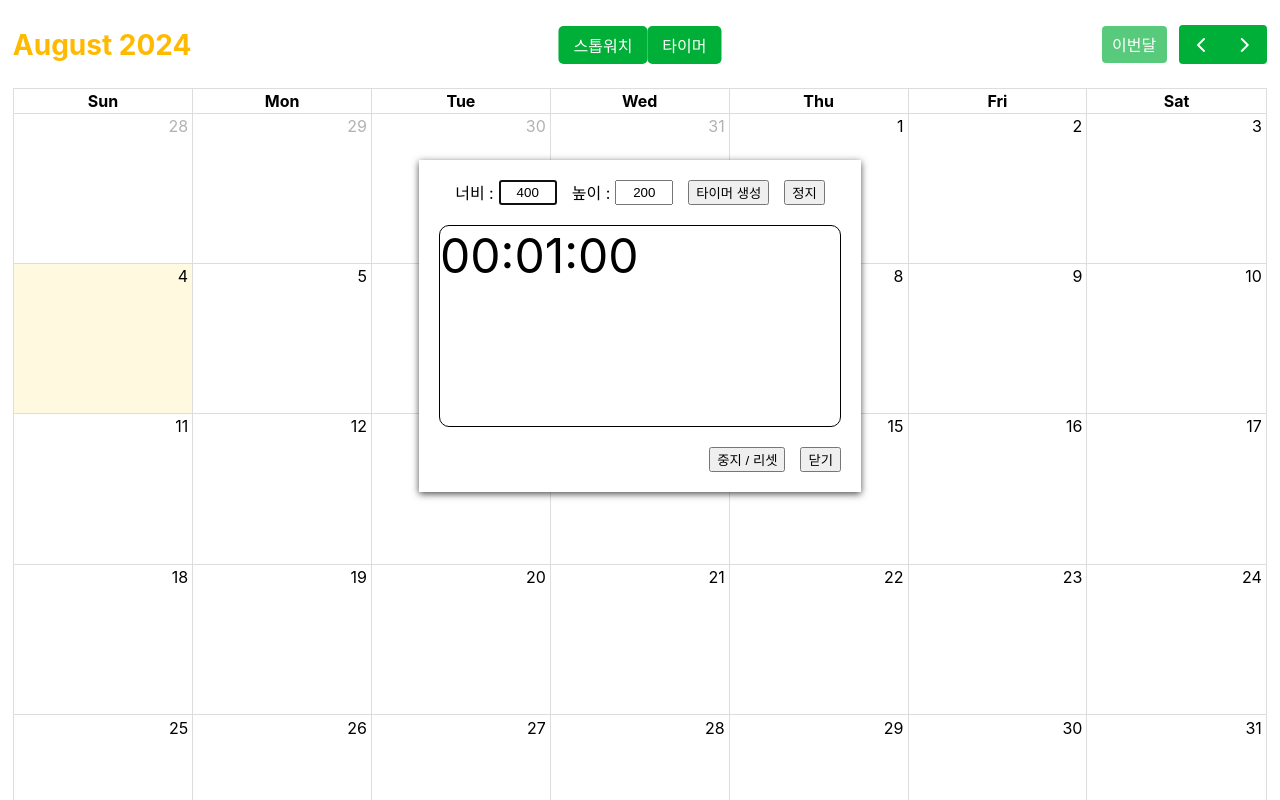
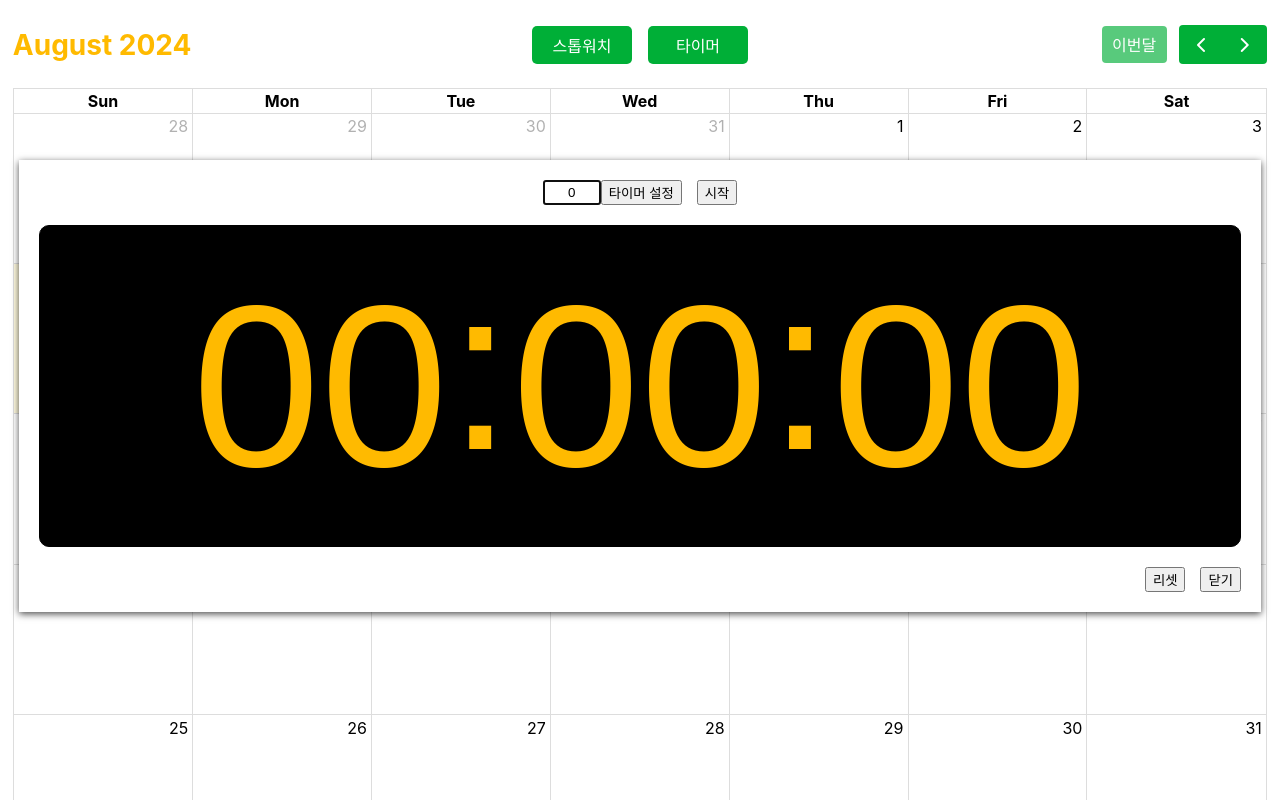
Before and after one commit to kim-src/fitness-calendar, a React (Create React App) app: page / in a window 1280 px wide. Both pictures are taken after a click on the button "스톱워치". Shown: the top 800 px of the page. Built offline with nearby package versions, Linux system fonts and the light colour scheme.

Commit message:
2024-08-11 15:07 Updated timer function of FitnessTimer.jsx

```diff
--- /dev/null
+++ b/src/assets/css/fitness-timer.css
@@ -0,0 +1,16 @@
+.timerDisplay {
+    display: flex;
+    justify-content: center;
+    align-items: center;
+
+    font-family: Arial;
+    color: #ffba00;
+    font-size: 230px;
+    background: black;
+    padding: 5%;
+    border-radius: 5px;
+}
+
+.colon {
+    margin-bottom: 3%;
+}
--- a/src/assets/css/time-button.css
+++ b/src/assets/css/time-button.css
@@ -11,6 +11,7 @@
 
 .stopwatch-button {
     background-color: #00af37;
+    width: 100px;
     border: none;
     color: white;
     padding: 7px 15px;
@@ -18,6 +19,7 @@
     font-size: 1rem;
     cursor: pointer;
     border-radius: 5px;
+    margin-right: 1rem;
 }
 .stopwatch-button:hover {
     background-color: #005f1e;
@@ -25,6 +27,7 @@
 
 .timer-button {
     background-color: #00af37;
+    width: 100px;
     border: none;
     color: white;
     padding: 7px 15px;
--- a/src/components/FitnessTimer.jsx
+++ b/src/components/FitnessTimer.jsx
@@ -1,25 +1,33 @@
-import React, { useEffect, useState } from 'react';
+import React, { Fragment, useEffect, useState } from 'react';
+import '../assets/css/fitness-timer.css'
 
 function FitnessTimer({onClose}) {
 
-    const [seconds, setSeconds] = useState(60);
+    const [initialTime, setInitialTime] = useState(0);
+    const [deliveredTime, setDeliveredTime] = useState(0);
     const [isActive, setIsActive] = useState(false);
-    const [width, setWidth] = useState(400);
-    const [height, setHeight] = useState(200);
-    const [boxSize, setBoxSize] = useState({
-                                    width : '400px',
-                                    height : '200px',
-                                });
 
-    // toggle 함수 정의
-    const toggle = () => {
-        setIsActive(!isActive);
+    /* 타이머 시간 설정 */
+    const readyTimer = () => {
+        // initialTime 상태 변수에 할당된 초기값 수정
+        setDeliveredTime(initialTime)
+        // console.log('initialTIme : ', initialTime)
+        // console.log('deliveredTime : ', deliveredTime)
     }
 
     // reset 함수 정의
     const reset = () => {
-        setSeconds(60);
+        // deliveredTime 초기화
+        setDeliveredTime(initialTime);
+        // isActive 상태를 false로 전환
         setIsActive(false);
+    }
+
+    // toggle 함수 정의
+    const toggle = () => {
+        // 현재의 isActive 상태와 반대로 전환
+        // 예를들어 현재 false인 경우 true로 전환
+        setIsActive(!isActive);
     }
 
     useEffect(() => {
@@ -28,28 +36,33 @@ function FitnessTimer({onClose}) {
         // 타이머가 실행하고 싶을 경우
         if(isActive) {
             interval = setInterval(() => {
-                setSeconds(seconds => seconds - 1);
+                setDeliveredTime(deliveredTime => deliveredTime - 1);
             }, 1000);
         // 타이머가 실행을 중지하고 싶을 경우
-        } else if(!isActive && seconds !== 0) {
+        } else if(!isActive && deliveredTime !== 0) {
             clearInterval(interval);
         }
         return () => clearInterval(interval);
         // isActive, seconds에 의존성 부여
-    }, [isActive, seconds]);
+    }, [isActive, deliveredTime]);
 
-    // 비어있는 소괄호 = 실행될 예정이라는 의미
-    const readyBoxSize = () => {
-        // boxSize 객체에 할당된 초기값 수정
-        setBoxSize(
-            {
-                // 현재까지의 boxSize 기준
-                ...boxSize,
-                // px 단위의 width 설정
-                width : `${width}px`,
-                // px 단위의 height 설정
-                height : `${height}px`,
-            }
+    /* 타이머 숫자 표시 형식 */
+    function formatTime(deliveredTime) {
+        // 시간의 경우 단순 나눗셈
+        const hours = Math.floor(deliveredTime / 3600);
+        // 분의 경우 몫 표시
+        const minutes = Math.floor((deliveredTime % 3600) / 60);
+        // 초의 경우 몫 표시
+        const seconds = deliveredTime % 60;
+
+        return (
+            <Fragment>
+                <div>{hours.toString().padStart(2, '0')}</div>
+                <span className='colon'>:</span>
+                <div>{minutes.toString().padStart(2, '0')}</div>
+                <span className='colon'>:</span>
+                <div>{seconds.toString().padStart(2, '0')}</div>
+            </Fragment>
         )
     }
 
@@ -57,7 +70,7 @@ function FitnessTimer({onClose}) {
     const keyboardHandler = (e) => {
         // 키보드 엔터 입력 시
         if(e.keyCode === 13) {
-            readyBoxSize();
+            readyTimer();
         }
         // 키보드 ESC 입력 시
         if(e.keyCode === 27) {
@@ -83,36 +96,19 @@ function FitnessTimer({onClose}) {
                 }}
             >
                 {/* 타이머 설정 영역 */}
-                <div className='timerHandler' style={{display:'flex', justifyContent:'center'}}>
-                    {/* 너비 설정 */}
-                    <label htmlFor='width' style={{marginRight:'5px'}}>너비 :</label>
+                <div style={{display:'flex', justifyContent:'center'}}>
                     <input
-                        id='width'
+                        id='timer'
                         type='number'
-                        value={width}
-                        style={{width:'50px',height:'',textAlign:'center'}}
-                        onChange={(e) => {setWidth(e.target.value)}}
-                        placeholder='숫자 입력'
+                        value={initialTime}
+                        style={{width:'50px',textAlign:'center'}}
+                        onChange={(e) => {setInitialTime(e.target.value)}}
+                        onKeyDown={keyboardHandler}
                         autoFocus
-                        onKeyDown={keyboardHandler}
                     ></input>
-
+                    <button onClick={readyTimer}>타이머 설정</button>
                     <span style={{marginRight:'15px'}}/>
-
-                    {/* 너비 설정 */}
-                    <label htmlFor='height' style={{marginRight:'5px'}}>높이 :</label>
-                    <input
-                        id='height'
-                        type='number'
-                        value={height}
-                        style={{width:'50px',height:'',textAlign:'center',marginRight:'15px'}}
-                        onChange={(e) => {setHeight(e.target.value)}}
-                        placeholder='숫자 입력'
-                        onKeyDown={keyboardHandler}
-                    ></input>
-                    <button onClick={readyBoxSize}>타이머 생성</button>
-                    <span style={{marginRight:'15px'}}/>
-                    <button onClick={toggle}>{isActive ? '시작' : '정지'}</button>
+                    <button onClick={toggle}>{isActive ? '정지' : '시작'}</button>
                 </div>
 
                 <br/>
@@ -120,14 +116,15 @@ function FitnessTimer({onClose}) {
                 {/* 타이머 표시 영역 */}
                 <div className='timerMain' style={{display:'flex', justifyContent:'center'}}>
                     <div
+                        className='timerDisplay'
                         style={{
-                            ...boxSize,
+                            width: '1200px',
+                            height: '200px',
                             borderRadius: '10px',
                             border: '1px solid black',
-                            fontSize: '48px',
                         }}
                     >
-                        {new Date(seconds * 1000).toISOString().substring(11, 19)}
+                        {formatTime(deliveredTime)}
                     </div>
                 </div>
 
@@ -135,7 +132,7 @@ function FitnessTimer({onClose}) {
 
                 {/* 타이머 footer 영역 */}
                 <div style={{display:'flex', justifyContent:'flex-end'}}>
-                    <button onClick={reset}>중지 / 리셋</button>
+                    <button onClick={reset}>리셋</button>
                     <span style={{marginRight:'15px'}}/>
                     <button onClick={onClose}>닫기</button>
                 </div>
--- a/src/pages/MyCalendar.jsx
+++ b/src/pages/MyCalendar.jsx
@@ -33,6 +33,7 @@ function MyCalendar(props) {
         setSelectedDate(arg.dateStr);
     }
 
+    // 비어있는 소괄호 = 실행될 예정이라는 의미
     const goFitnessTimer = () => {
         setShowTimer(true);
     }
@@ -66,6 +67,7 @@ function MyCalendar(props) {
     };
 
     // handleIsDone 함수에 전달된 인자 = event 객체의 id
+    // 이벤트 핸들러 함수가 이벤트 발생 시 전달받는 event 객체의 id
     const handleIsDone = (id) => {
         // 업데이트 된 contents 상태에 접근
         // currentEvents.map = 모든 이벤트를 순회하며 특정 조건에 따른 업데이트 수행
```
Also changed, not shown: src/assets/fonts/Segment7Standard.otf (added).
